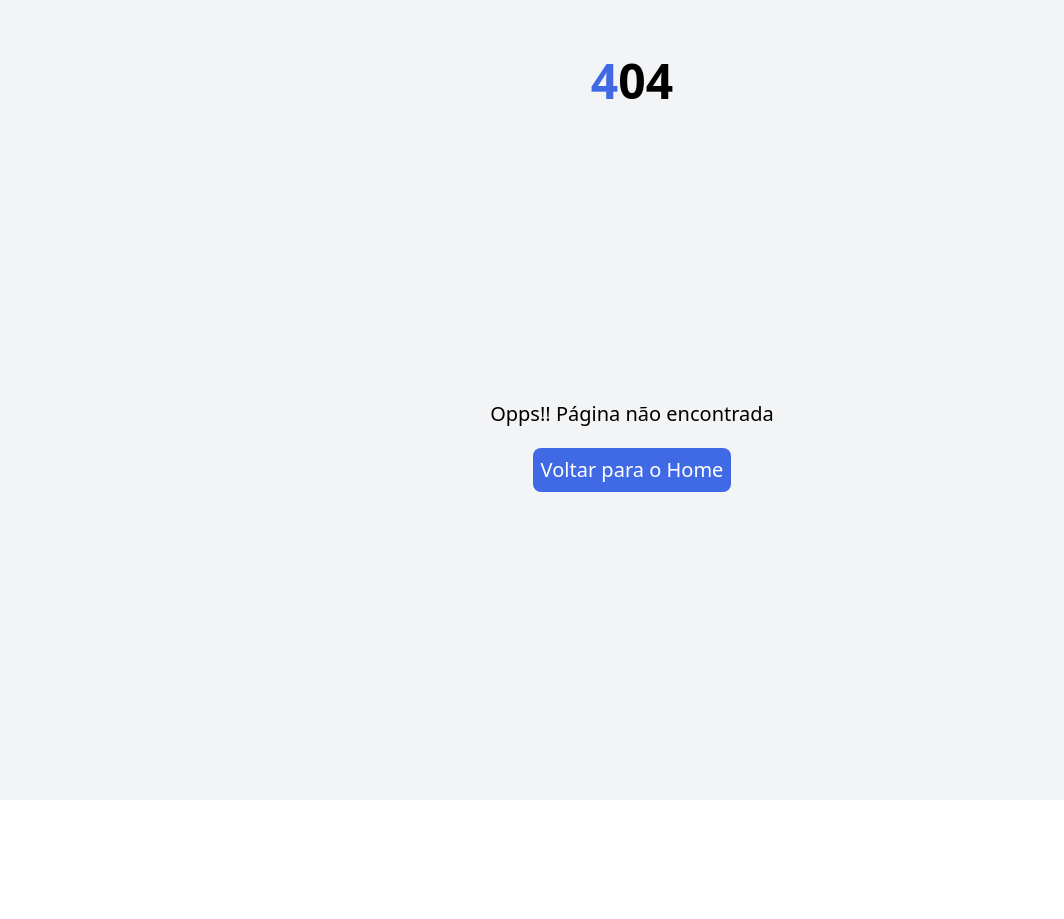
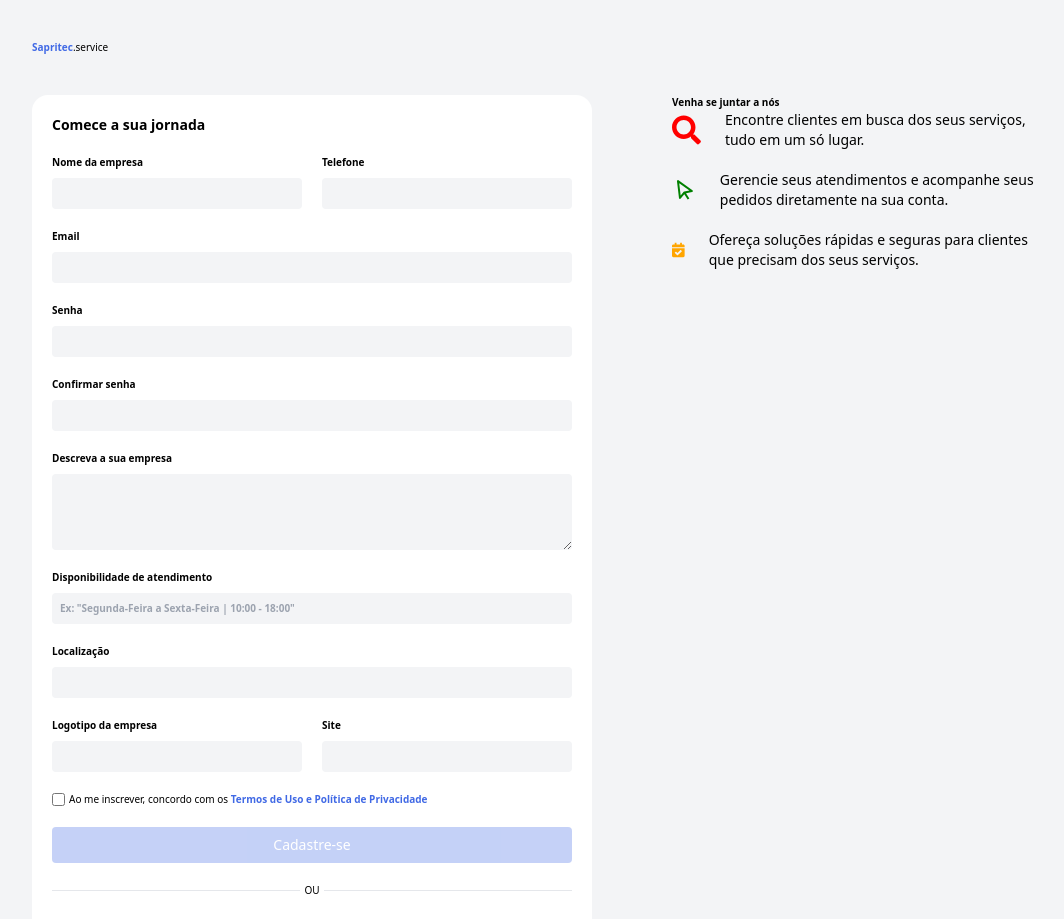
Before and after one commit to safeq-ao/Sapritec.service-, a React (Vite) app: page /cadastrar-prestador in a window 1280 px wide. Before the commit this address had no page. Shown: the top 919 px of the page, without its empty margins (8-1072 px from the left). Before the commit the page ends 800 px from the top, so only its background shows below. Built offline with nearby package versions, Linux system fonts and the light colour scheme.

Commit message:
recreacao das rotas de prestador e cliente

```diff
--- a/src/App.jsx
+++ b/src/App.jsx
@@ -5,8 +5,8 @@ import { SProvider } from "./utils/context/sizes";
 
 
 function App() {
+
   const { logged, setLogged } = useContext(CProvider);
-
 
   // useEffect(() => {
 
--- /dev/null
+++ b/src/components/login/CadastrarPrestador.jsx
@@ -0,0 +1,227 @@
+import React, { useContext, useState } from 'react'
+import { FcGoogle } from "react-icons/fc";
+import { BiPointer } from "react-icons/bi";
+import { FaCalendarCheck, FaSearch } from 'react-icons/fa';
+import { Link, useNavigate } from 'react-router-dom';
+// import { C_Provider } from '../../utils/context/autentication';
+
+
+const CadastrarPrestador = () => {
+    const navigate= useNavigate();
+
+
+    const [checkConfirm, setCheckConfirm] = useState(false);
+
+  return (
+    <div className="bg-fundo flex-col p-10">
+      <header>
+        <h1>
+          <b className="text-botao">Sapritec</b>.service
+        </h1>
+      </header>
+
+      {/* -------*/}
+
+      <div className="flex gap-20 mt-10">
+        <section>
+          <form className="bg-white p-5 flex-col flex gap-5 rounded-2xl">
+            <div>
+              <p className="font-bold text-sm">Comece a sua jornada</p>
+            </div>
+            <div className="flex gap-5">
+              <label
+                htmlFor="empresaNome"
+                className="flex flex-col rounded-2xl font-semibold gap-2"
+              >
+                Nome da empresa
+                <input
+                  type="text"
+                  id="empresaNome"
+                  className="bg-pesquisar outline-none p-2 w-[250px] rounded-[4px]"
+                />
+              </label>
+              <label
+                htmlFor="Tel"
+                className="flex flex-col font-semibold gap-2"
+              >
+                Telefone
+                <input
+                  type="tel"
+                  id="Tel"
+                  className="bg-pesquisar outline-none p-2 w-[250px] rounded-[4px]"
+                />
+              </label>
+            </div>
+            <div className="flex flex-col gap-5">
+              <label
+                htmlFor="email"
+                className="flex flex-col font-semibold gap-2"
+              >
+                Email
+                <input
+                  type="email"
+                  id="email"
+                  className="bg-pesquisar outline-none p-2 rounded-[4px]"
+                />
+              </label>
+              <label
+                htmlFor="password"
+                className="flex flex-col font-semibold gap-2"
+              >
+                Senha
+                <input
+                  type="password"
+                  id="password"
+                  className="bg-pesquisar outline-none p-2 rounded-[4px]"
+                />
+              </label>
+              <label
+                htmlFor="Cpassword"
+                className="flex flex-col font-semibold gap-2"
+              >
+                Confirmar senha
+                <input
+                  type="Cpassword"
+                  id="Cpassword"
+                  className="bg-pesquisar outline-none p-2 rounded-[4px]"
+                />
+              </label>
+            </div>
+
+            <div className="flex flex-col gap-5">
+              <label
+                htmlFor="descricao"
+                className="flex flex-col font-semibold gap-2"
+              >
+                Descreva a sua empresa
+                <textarea
+                  id="descricao"
+                  name="w3review"
+                  rows="4"
+                  cols="50"
+                  className="bg-pesquisar outline-none p-2 rounded-[4px]"
+                ></textarea>
+              </label>
+              <label
+                htmlFor="horario"
+                className="flex flex-col font-semibold gap-2"
+              >
+                Disponibilidade de atendimento
+                <input
+                  type="text"
+                  id="horario"
+                  placeholder='Ex: "Segunda-Feira a Sexta-Feira | 10:00 - 18:00"'
+                  className="bg-pesquisar outline-none p-2 rounded-[4px]"
+                />
+              </label>
+              <label
+                htmlFor="localizacao"
+                className="flex flex-col font-semibold gap-2"
+              >
+                Localização
+                <input
+                  type="text"
+                  id="localizacao"
+                  className="bg-pesquisar outline-none p-2 rounded-[4px]"
+                />
+              </label>
+            </div>
+
+            <div className="flex gap-5">
+              <label
+                htmlFor="logotipo"
+                className="flex flex-col rounded-2xl font-semibold gap-2"
+              >
+                Logotipo da empresa
+                <input
+                  type="text"
+                  id="logotipo"
+                  className="bg-pesquisar outline-none p-2 w-[250px] rounded-[4px]"
+                />
+              </label>
+              <label
+                htmlFor="site"
+                className="flex flex-col font-semibold gap-2"
+              >
+                Site
+                <input
+                  type="url"
+                  id="site"
+                  className="bg-pesquisar outline-none p-2 w-[250px] rounded-[4px]"
+                />
+              </label>
+            </div>
+
+            <div className="flex gap-1">
+              <input
+                type="checkbox"
+                name=""
+                id=""
+                onClick={() => setCheckConfirm(!checkConfirm)}
+              />
+              <p>
+                Ao me inscrever, concordo com os
+                <b className="text-botao">
+                  {" "}
+                  Termos de Uso e Política de Privacidade
+                </b>
+              </p>
+            </div>
+
+            <button
+              className={`p-2 w-[100%] text-white rounded-[4px] self-center text-sm ${
+                checkConfirm
+                  ? "bg-botao opacity-100 cursor-pointer"
+                  : "bg-botao opacity-30 cursor-default"
+              }`}
+              onClick={() => {
+                checkConfirm ? navigate("/login") : navigate(-1);
+              }}
+            >
+              Cadastre-se
+            </button>
+
+            <div className="flex items-center justify-center gap-1">
+              <hr className="bg-black w-[100%]" />
+              OU
+              <hr className="text-black w-[100%]" />
+            </div>
+            <span className="flex justify-center">
+              <FcGoogle size={"40px"} />
+            </span>
+
+            <span className="flex justify-center">
+              <p>
+                Usuário retornando?{" "}
+                <Link to={"/login"}>
+                  <b className="text-botao">Faça login</b>
+                </Link>
+              </p>
+            </span>
+          </form>
+        </section>
+
+        <section>
+          <h1 className="font-bold">Venha se juntar a nós</h1>
+
+          <ul className="list-none flex flex-col gap-5 text-sm ">
+            <li className="flex items-center break-word w-2/3 gap-6">
+              <FaSearch size={"40"} color="red" /> Encontre clientes em busca
+              dos seus serviços, tudo em um só lugar.
+            </li>
+            <li className="flex items-center break-word w-2/3 gap-6">
+              <BiPointer size={"40"} color="green" /> Gerencie seus atendimentos
+              e acompanhe seus pedidos diretamente na sua conta.
+            </li>
+            <li className="flex items-center break-word w-2/3 gap-6">
+              <FaCalendarCheck size={"20"} color="orange" /> Ofereça soluções
+              rápidas e seguras para clientes que precisam dos seus serviços.
+            </li>
+          </ul>
+        </section>
+      </div>
+    </div>
+  );
+}
+
+export default CadastrarPrestador
--- a/src/components/login/Cadastrar.jsx
+++ b/src/components/login/CadastrarUser.jsx
@@ -1,4 +1,4 @@
-import React, { useContext } from 'react'
+import React, { useContext, useState } from 'react'
 import { FcGoogle } from "react-icons/fc";
 import { BiPointer } from "react-icons/bi";
 import { FaCalendarCheck, FaSearch } from 'react-icons/fa';
@@ -6,12 +6,11 @@ import { Link, useNavigate } from 'react-router-dom';
 // import { C_Provider } from '../../utils/context/autentication';
 
 
-const Cadastrar = () => {
+const CadastrarUser = () => {
     const navigate= useNavigate();
 
-    function HandleLogin(){
-       navigate("/login")
-    }
+
+    const [checkConfirm, setCheckConfirm] = useState(false);
 
   return (
     <div className="bg-fundo flex-col p-10">
@@ -34,7 +33,7 @@ const Cadastrar = () => {
                 htmlFor="Pnome"
                 className="flex flex-col rounded-2xl font-semibold gap-2"
               >
-                Primeiro nome
+                Nome completo
                 <input
                   type="text"
                   id="Pnome"
@@ -42,13 +41,13 @@ const Cadastrar = () => {
                 />
               </label>
               <label
-                htmlFor="Snome"
+                htmlFor="Tel"
                 className="flex flex-col font-semibold gap-2"
               >
-                Segundo nome
+                Telefone
                 <input
-                  type="text"
-                  id="Snome"
+                  type="tel"
+                  id="Tel"
                   className="bg-pesquisar outline-none p-2 w-[250px] rounded-[4px]"
                 />
               </label>
@@ -76,10 +75,26 @@ const Cadastrar = () => {
                   className="bg-pesquisar outline-none p-2 rounded-[4px]"
                 />
               </label>
+              <label
+                htmlFor="Cpassword"
+                className="flex flex-col font-semibold gap-2"
+              >
+                Confirmar senha
+                <input
+                  type="Cpassword"
+                  id="Cpassword"
+                  className="bg-pesquisar outline-none p-2 rounded-[4px]"
+                />
+              </label>
             </div>
 
             <div className="flex gap-1">
-              <input type="checkbox" name="" id="" />
+              <input
+                type="checkbox"
+                name=""
+                id=""
+                onClick={() => setCheckConfirm(!checkConfirm)}
+              />
               <p>
                 Ao me inscrever, concordo com os
                 <b className="text-botao">
@@ -88,8 +103,14 @@ const Cadastrar = () => {
               </p>
             </div>
 
-            <button className="p-2 w-[100%] text-white rounded-[4px] self-center bg-botao text-sm"
-            onClick={HandleLogin}>
+            <button
+              className={`p-2 w-[100%] text-white rounded-[4px] self-center text-sm ${
+                checkConfirm ? "bg-botao opacity-100 cursor-pointer" : "bg-botao opacity-30 cursor-default"
+              }`}
+              onClick={() => {
+                checkConfirm ? navigate("/login") : navigate(-1);
+              }}
+            >
               Cadastre-se
             </button>
 
@@ -104,7 +125,10 @@ const Cadastrar = () => {
 
             <span className="flex justify-center">
               <p>
-                Usuário retornando? <Link to={"/login"}><b className="text-botao">Faça login</b></Link>
+                Usuário retornando?{" "}
+                <Link to={"/login"}>
+                  <b className="text-botao">Faça login</b>
+                </Link>
               </p>
             </span>
           </form>
@@ -115,12 +139,12 @@ const Cadastrar = () => {
 
           <ul className="list-none flex flex-col gap-5 text-sm ">
             <li className="flex items-center break-word w-2/3 gap-6">
-              <FaSearch size={"40"} color='red' /> Descubra prestadores confiáveis para
-              atender às suas necessidades, tudo em um só lugar.
+              <FaSearch size={"40"} color="red" /> Descubra prestadores
+              confiáveis para atender às suas necessidades, tudo em um só lugar.
             </li>
             <li className="flex items-center break-word w-2/3 gap-6">
-              <BiPointer size={"40"} color='green'/> Acompanhe seus pedidos e acesse serviços
-              personalizados diretamente na sua conta.
+              <BiPointer size={"40"} color="green" /> Acompanhe seus pedidos e
+              acesse serviços personalizados diretamente na sua conta.
             </li>
             <li className="flex items-center break-word w-2/3 gap-6">
               <FaCalendarCheck size={"20"} color="orange" />
@@ -134,4 +158,4 @@ const Cadastrar = () => {
   );
 }
 
-export default Cadastrar
+export default CadastrarUser
--- a/src/components/login/EscolherUser.jsx
+++ b/src/components/login/EscolherUser.jsx
@@ -16,7 +16,7 @@ export const EscolherUser = () => {
     const novoUser = choice[index] === 1 ? escolha[0] : escolha[1];
     setUser(novoUser);
 
-      const Redirect = novoUser === "prestador" ? "/cadastrar" : null;
+      const Redirect = novoUser === "prestador" ? "/cadastrar-prestador" : "/cadastrar-cliente";
       localStorage.setItem("role", novoUser)
       navigate(Redirect);
 
--- a/src/components/login/Login.jsx
+++ b/src/components/login/Login.jsx
@@ -18,9 +18,12 @@ const Login = () => {
 
   //funcao que redirectiona o tela home ao fazer login convencional
   async function HandleLogin(event) {
+
+    console.log(e.target)
     event.preventDefault();
 
     if (dados.email.trim() && dados.senha.trim()) {
+
       await Login(dados.email, dados.senha);
       if (localStorage.getItem("myTokenUser")) {
         navigate("/home");
--- a/src/components/tela-de-pesquisa/PaginaDeBusca..jsx
+++ b/src/components/tela-de-pesquisa/PaginaDeBusca..jsx
@@ -8,6 +8,7 @@ import { Swiper, SwiperSlide } from "swiper/react";
 // import { Navigation, Pagination } from "swiper/modules";
 import { apiFetch } from "../../utils/api/api";
 import { FaSackDollar } from "react-icons/fa6";
+import { Link } from "react-router-dom";
 
 
 export function PaginaDeBusca() {
@@ -124,8 +125,8 @@ export function PaginaDeBusca() {
           Pesquise, escolhe e solicite serviços com rapidez.
         </h2>
 
-        <article className="flex gap-4 mt-5">
-          {services.map((service) => {
+        <article className="flex mt-5 flex-wrap justify-center items-center gap-5">
+          {services.slice(services.length/2==0? services.length/2: 0, 6).map((service) => {
             return (
               <div
                 key={service.id_servicoPrestador}
@@ -171,9 +172,11 @@ export function PaginaDeBusca() {
           })}
         </article>
 
-        <button className="w-[100px] h-[52px] bg-botao rounded-[4px] mt-10 text-white text-18">
-          Ver mais
-        </button>
+        <Link to={"pesquisar"}>
+          <button className="w-[100px] h-[52px] bg-botao rounded-[4px] mt-10 text-white text-18">
+            Ver mais
+          </button>
+        </Link>
       </div>
     </main>
   );
```
Also changed, not shown: src/main.jsx (+8 -3 lines).
